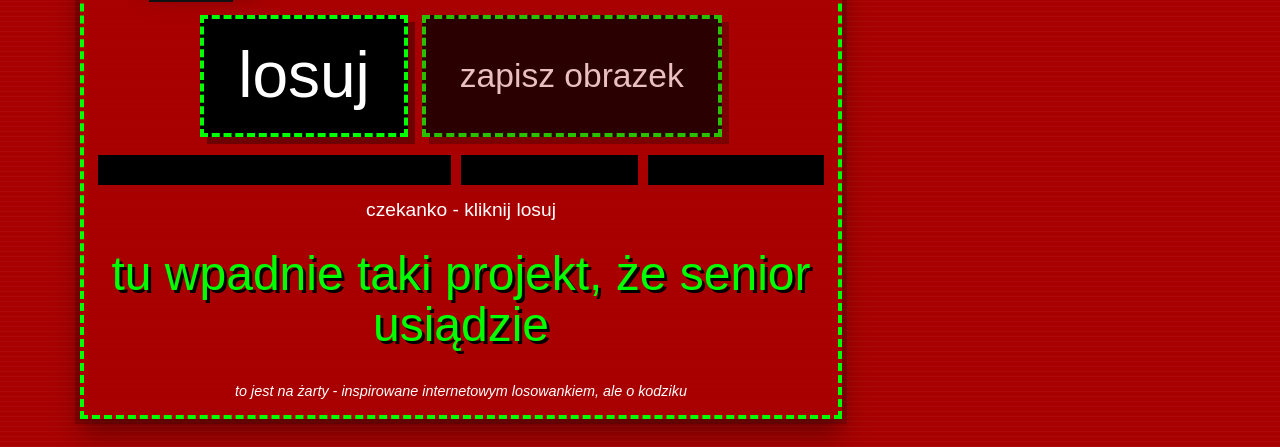
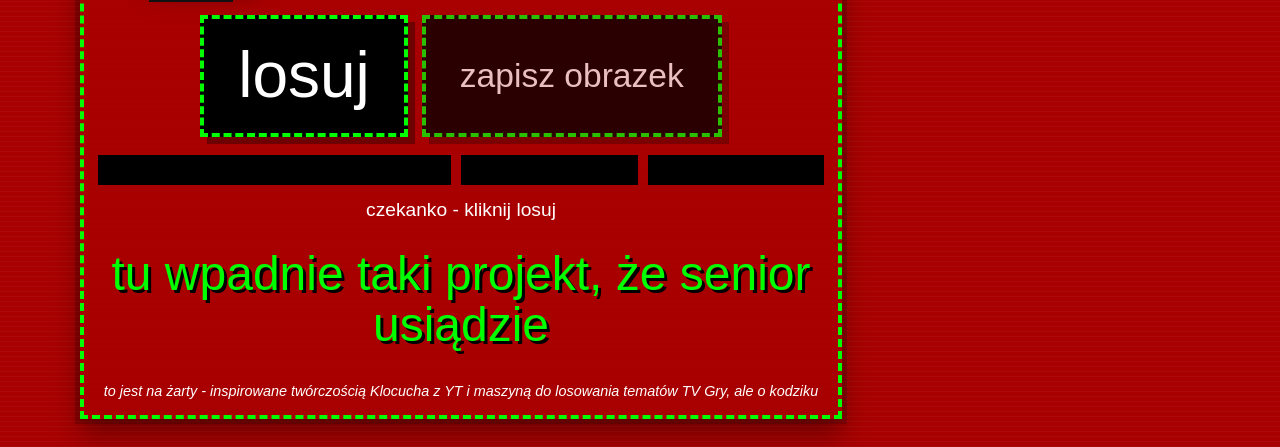
Before and after one commit to tomaszjader/random-project, a plain HTML site: page index.html in a window 1280 px wide. Shown: the part 638-1085 px from the top of the page. Drawn offline with Linux system fonts and the light colour scheme.

Commit message:
docs: add attribution to Klocuch and TV Gry in README and footer

```diff
--- a/index.html
+++ b/index.html
@@ -71,7 +71,7 @@
 
         <p class="progress" id="progress">czekanko - kliknij losuj</p>
         <p class="result" id="result" aria-live="polite" aria-atomic="true">tu wpadnie taki projekt, że senior usiądzie</p>
-        <p class="footer">to jest na żarty - inspirowane internetowym losowankiem, ale o kodziku</p>
+        <p class="footer">to jest na żarty - inspirowane twórczością Klocucha z YT i maszyną do losowania tematów TV Gry, ale o kodziku</p>
       </div>
     </section>
 
```
Also changed, not shown: 1 other file.
